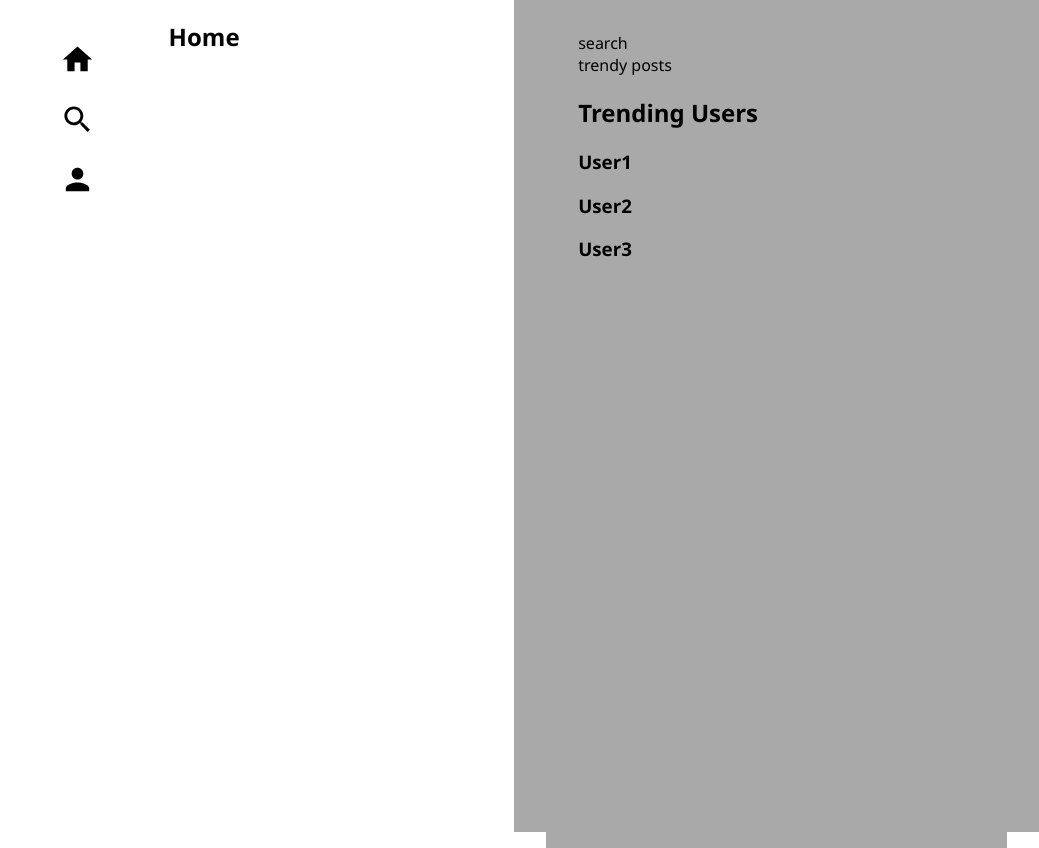
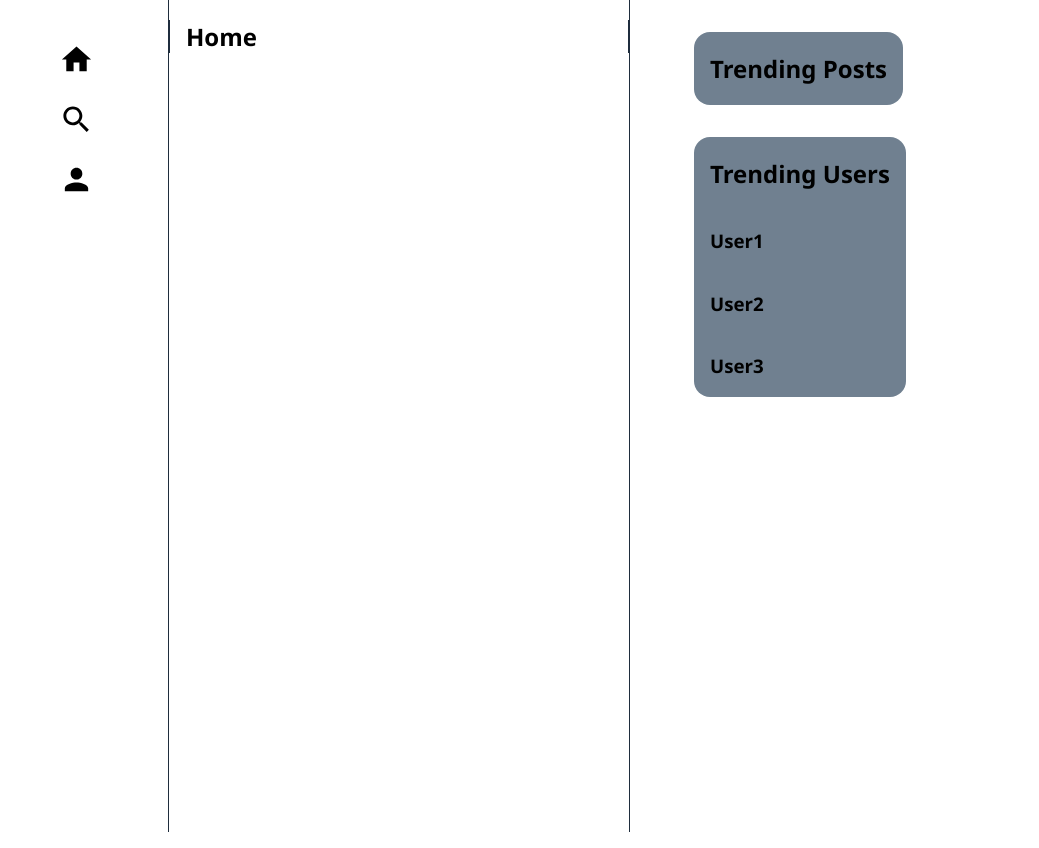
Before and after one commit to olukukoyi/twitter-clone-322-ccny, a React (Vite) app in the folder client/: page /homepage in a window 1280 px wide. Shown: the whole page, without its empty margins (241-1280 px from the left). Built offline with nearby package versions, Linux system fonts and the light colour scheme.

Commit message:
updated leftbar,rightbar,feedbar

```diff
--- a/client/src/pages/Components/Feedbar/Feedbar.css
+++ b/client/src/pages/Components/Feedbar/Feedbar.css
@@ -1,7 +1,9 @@
 .feed {
-    flex: 0.3;
+    flex: 0.4;
+    border-right: 1px solid #1f2d3d; /* Equivalent to border-t-slate-800 */
+    border-left: 1px solid #1f2d3d; /* Equivalent to border-x-2 */
 }
 
 .feed-header {
-
+    margin-left: 1rem;
 }
--- a/client/src/pages/Components/Feedbar/Feedbar.jsx
+++ b/client/src/pages/Components/Feedbar/Feedbar.jsx
@@ -4,7 +4,7 @@ import Tweet from '../CreatePost/Post.jsx';
 import './Feedbar.css';
 
 
-const Feed = () => {
+const Feedbar = () => {
     return (
         <div className="feed">
             <header className='feed-header'>
@@ -31,4 +31,4 @@ const Feed = () => {
 //     tweets: PropTypes.arrayOf(PropTypes.string).isRequired,
 // };
 
-export default Feed;
+export default Feedbar;
--- a/client/src/pages/Components/Leftbar/Leftbar.css
+++ b/client/src/pages/Components/Leftbar/Leftbar.css
@@ -7,6 +7,10 @@
     flex-direction: column;
     background-color: rgb(255, 255, 255);
     align-items: flex-end;
+}
+
+.leftbar-links {
+
 }
 
 .leftbar-icon {
--- a/client/src/pages/Components/Leftbar/Leftbar.jsx
+++ b/client/src/pages/Components/Leftbar/Leftbar.jsx
@@ -11,7 +11,7 @@ import './Leftbar.css';
 const Leftbar = () => {
     return (
         <div className="leftbar">
-
+            <div className='leftbar-links'>
                 <div className="leftbar-icon">
                     <Link to="/homepage">
                         <CottageIcon fontSize="large" />
@@ -28,6 +28,7 @@ const Leftbar = () => {
                     </Link>
                 </div>
             </div>
+        </div>
     );
 };
 
--- a/client/src/pages/Components/Rightbar/Rightbar.css
+++ b/client/src/pages/Components/Rightbar/Rightbar.css
@@ -1,6 +1,29 @@
 .rightbar {
-    flex: 0.4;
+    flex: 0.3;
     padding: 1rem 2rem;
-    background-color: darkgrey;
     height: 100vh;
+    display: flex;
+    flex-direction: column;
+    align-items: flex-start;
 }
+
+
+.trending-posts {
+    padding-left: 1rem;
+    padding-right: 1rem;
+    background-color: slategray;
+    border-radius: 1rem;
+    display: flex;
+    flex-direction: column;
+
+}
+
+.trending-users {
+    padding-left: 1rem;
+    padding-right: 1rem;
+    background-color: slategray;
+    border-radius: 1rem; /* Equivalent to rounded-lg */
+    display: flex;
+    flex-direction: column;
+    margin-top: 2rem;
+}
--- a/client/src/pages/Components/Rightbar/Rightbar.jsx
+++ b/client/src/pages/Components/Rightbar/Rightbar.jsx
@@ -13,13 +13,10 @@ import './Rightbar.css';
 const Rightbar = ({ trendingUsers }) => {
     return (
     <div className="rightbar">
-        <div className='searchbar'>
-            search
+        <div className='trending-posts'>
+            <h2>Trending Posts</h2>
         </div>
-        <div>
-            trendy posts
-        </div>
-        <div className='trendy-users'>
+        <div className='trending-users'>
             <h2>Trending Users</h2>
             {trendingUsers.slice(0, 3).map((user, index) => (
                 <div key={index} className="user-flair">
```
Lines whose indentation alone changed are shown as unchanged.
